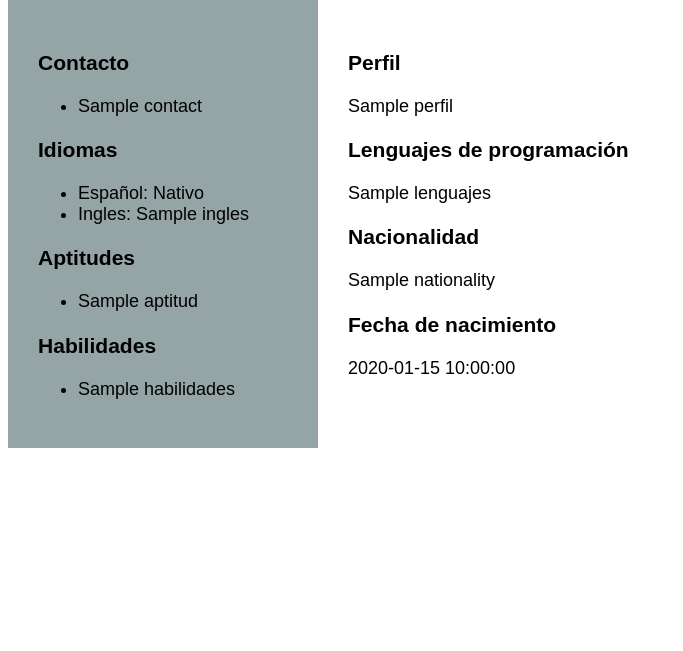
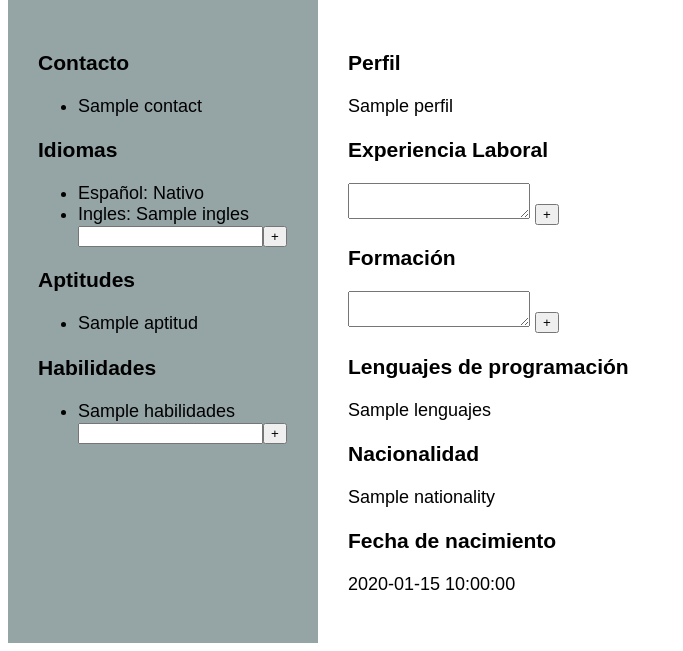
Before and after one commit to felix-gy/Formulario-a-CV, a Flask app: template templates/curriculum.html in a window 1280 px wide; the page is wider, and only the part inside the window is pictured. Shown: the part 263-914 px from the top of that part, without its empty margins (0-683 px from the left). Before the commit the page ends 711 px from the top of that part, so only its background shows below. Run offline with Flask 2, Linux system fonts and the light colour scheme; the template is opened without the code that fills it: most values are stand-ins (such as "Sample title", 1, 10 or a date in 2020).

Commit message:
"añadiendo botones"

```diff
--- a/static/style.css
+++ b/static/style.css
@@ -5,9 +5,9 @@ body {
 }
 header {
     position:static ;
-    padding: 2%;
+    padding: 1%;
     color: #F5F5F5;
 }
 div {
-    padding: 2%;
+    padding: 1%;
 }
--- a/templates/curriculum.html
+++ b/templates/curriculum.html
@@ -5,6 +5,7 @@
     <meta name="viewport" content="width=device-width">
     <title>Curriculum Vitae</title>
     <link rel="stylesheet" href="{{ url_for('static', filename='style_cv.css')}}" />
+    <script src="{{url_for('static', filename='curriculum.js')}}"></script>
   </head>
 
   <body>
@@ -23,6 +24,7 @@
       <ul>
         <li>Español: Nativo</li>
         <li>Ingles: {{ ingles }} </li>
+        <input type="text"><button>+</button>
       </ul>
       <h3> Aptitudes </h3>
       <ul>
@@ -31,12 +33,23 @@
       <h3> Habilidades </h3>
       <ul>
         <li> {{ habilidades }}</li>
+        <input type="text"><button>+</button>
       </ul>
     </div>
 
     <div class="content">
       <h3> Perfil </h3>
-       <p> {{ perfil }} </p>
+        <p> {{ perfil }} </p>
+      <h3> Experiencia Laboral </h3>
+        <label for="experiencia">
+          <textarea name="experiencia"></textarea>
+          <button>+</button>
+        </label>
+      <h3> Formación </h3>
+        <label for="formacion">
+          <textarea name="formacion"></textarea>
+          <button>+</button>
+        </label>
       <h3> Lenguajes de programación </h3>
         <p> {{ lenguajes }}</p>
       <h3> Nacionalidad </h3>
--- a/templates/index.html
+++ b/templates/index.html
@@ -6,7 +6,7 @@
     <meta name="viewport" content="width=device-width, initial-scale=1.0">
     <title>FORMULARIO</title>
     <link rel="stylesheet" href="{{ url_for('static', filename='style.css') }}"/>
-    <script src="{{url_for('static', filename='script.js')}}"></script>
+    <script src="{{url_for('static', filename='index.js')}}"></script>
 </head>
 <body>
     <header>
@@ -23,7 +23,7 @@
             <div>
                 <label for="fecha">
                     <span>Fecha de nacimiento:</span>
-                    <input type="date" name="fecha" id="fecha">
+                    <input class="check_empty" type="date" name="fecha" id="fecha">
                 </label>
             </div>
             <div>
@@ -91,7 +91,7 @@
             <div>
                 <label for="perfil">
                     <span>Perfil:</span><br>
-                    <textarea name="perfil" id="" cols="30" rows="10"></textarea>
+                    <textarea class="check_empty" name="perfil"></textarea>
                 </label>
             </div>
             <input id="submit" type="submit">
```
Also changed, not shown: static/index.js (renamed from static/script.js, +7 -6 lines), static/curriculum.js (added).
